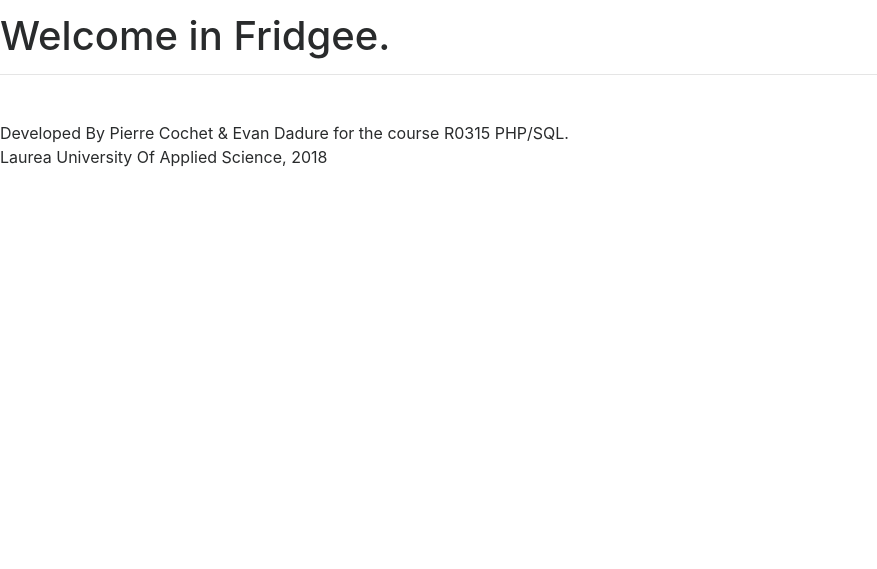
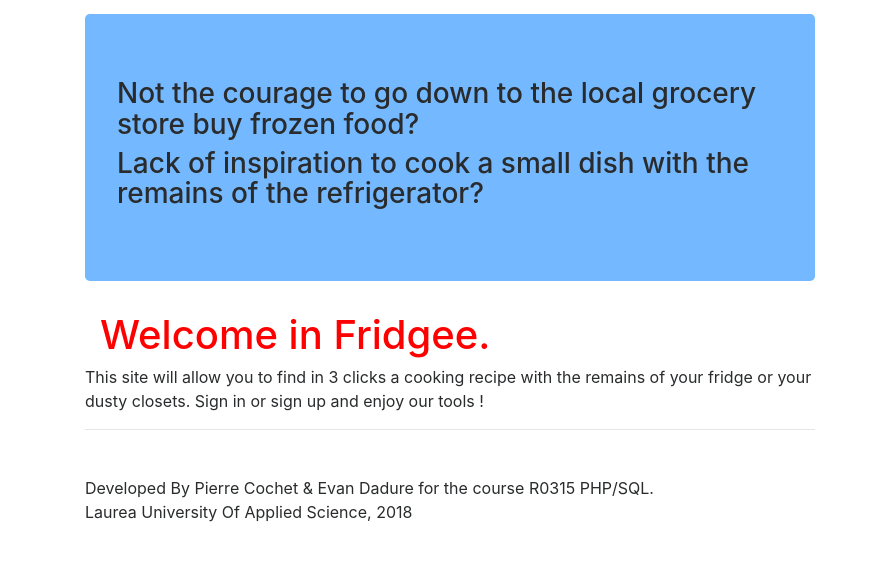
Before and after one commit to evandadure/Fridge_App, a PHP site: page / in a window 1280 px wide. Shown: the part 56-625 px from the top of the page, without its empty margins (0-877 px from the left). Run offline with PHP 8.4, Linux system fonts and the light colour scheme; some libraries are stand-ins or nearby versions.

Commit message:
COMMIT 4

```diff
--- a/index.php
+++ b/index.php
@@ -4,8 +4,23 @@
 
 ?>
 
+    <div class="container">
 
-<h1>Welcome in Fridgee.</h1>
+      <div class="row row-offcanvas row-offcanvas-right">
+
+        <div class="col-12 col-md-8">
+          <p class="float-right hidden-md-up">
+            <button type="button" class="btn btn-primary btn-sm" data-toggle="offcanvas">Show my ingredients</button>
+          </p>
+          <div class="jumbotron" style="background-color: #74b9ff">
+            <h3>Not the courage to go down to the local grocery store buy frozen food?</h3>
+            <h3>Lack of inspiration to cook a small dish with the remains of the refrigerator?</h3>
+          </div>
+    <div class="container">
+<h1 style="color:red">Welcome in Fridgee.</h1>
+</div>
+
+This site will allow you to find in 3 clicks a cooking recipe with the remains of your fridge or your dusty closets. Sign in or sign up and enjoy our tools !
 
 <?php
   include_once('footer.php');
```
